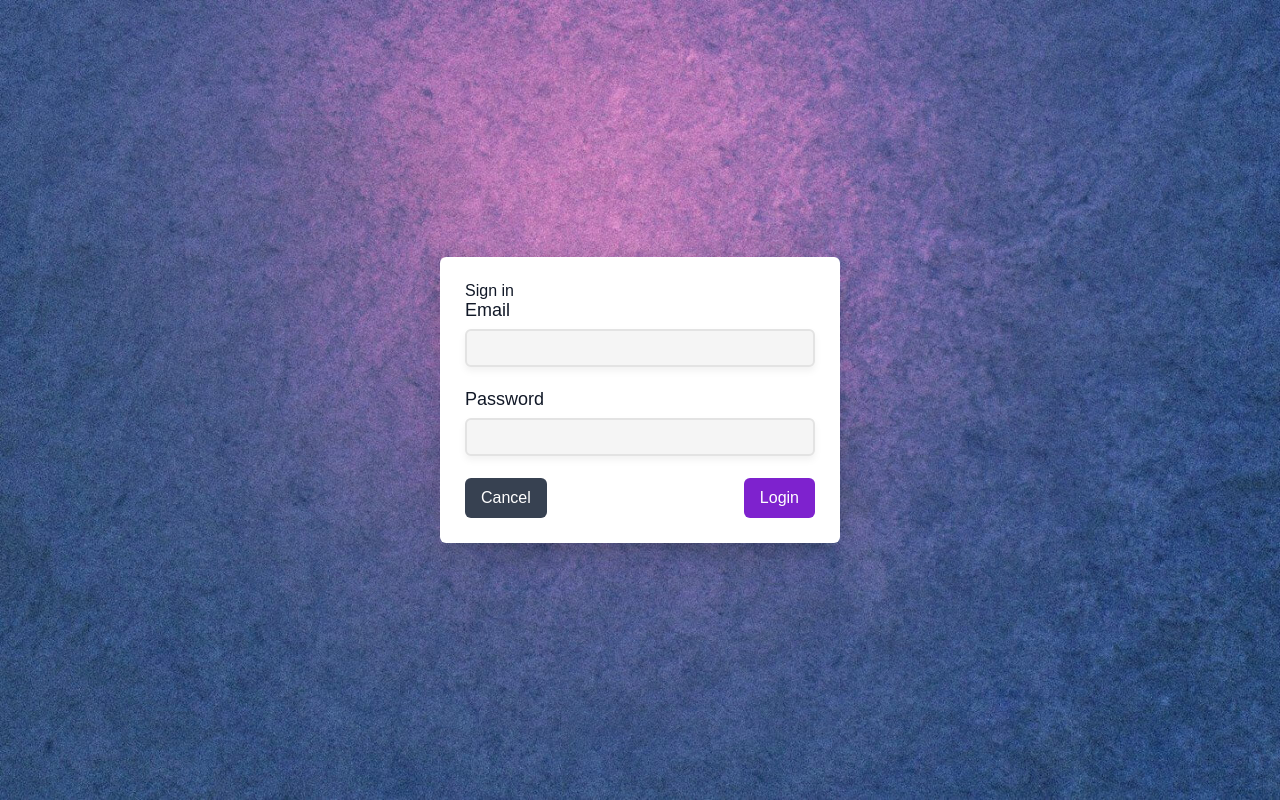
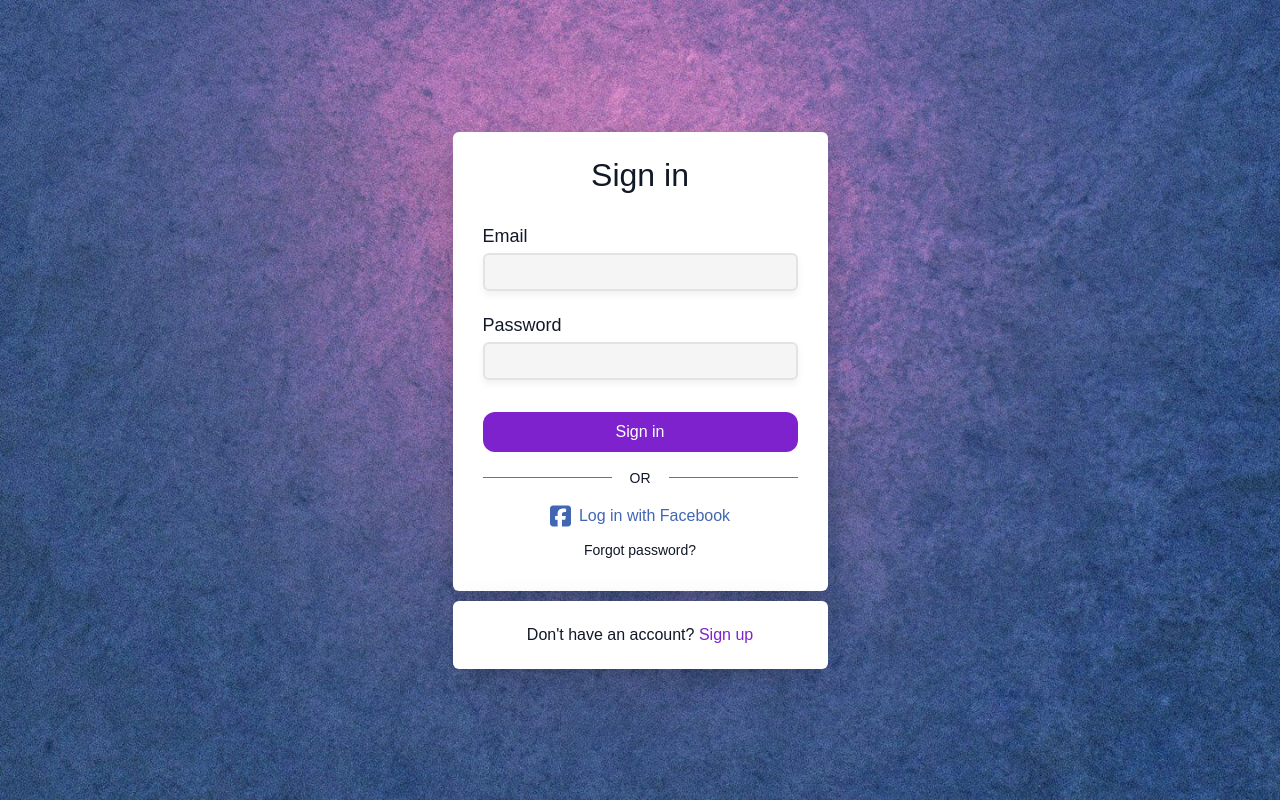
Before and after one commit to cLubber1337/auth-form, a React (Vite) app: page / in a window 1280 px wide. Built offline with nearby package versions, Linux system fonts and the light colour scheme.

Commit message:
feat: sign-in form

```diff
--- a/package.json
+++ b/package.json
@@ -11,9 +11,13 @@
   },
   "dependencies": {
     "@fontsource-variable/commissioner": "^5.0.17",
+    "@fortawesome/fontawesome-svg-core": "^6.4.2",
+    "@fortawesome/free-brands-svg-icons": "^6.4.2",
+    "@fortawesome/react-fontawesome": "^0.2.0",
     "clsx": "^2.0.0",
     "react": "^18.2.0",
-    "react-dom": "^18.2.0"
+    "react-dom": "^18.2.0",
+    "react-hook-form": "^7.48.2"
   },
   "devDependencies": {
     "@it-incubator/eslint-config": "^1.0.1",
--- a/src/App.tsx
+++ b/src/App.tsx
@@ -1,25 +1,24 @@
-import { UiButton } from '@/components/ui-kit/ui-button/ui-button'
-import { UiCard } from '@/components/ui-kit/ui-card/ui-card'
-import { UiTextField } from '@/components/ui-kit/ui-textarea/ui-textfield'
+import { SubmitHandler } from 'react-hook-form'
+
+import { SignInForm, SignInFormType } from '@/components/sign-in-form/sign-in-form'
+import { UiCard } from '@/components/ui-kit'
 
 export const App = () => {
+  const handleSubmitSignIn: SubmitHandler<SignInFormType> = data => {
+    console.log(data)
+  }
+
   return (
-    <div
-      style={{ alignItems: 'center', display: 'flex', height: '100vh', justifyContent: 'center' }}
-    >
-      <UiCard>
-        <h1>Sign in</h1>
-        <form>
-          <UiTextField label={'Email'} name={'email'} />
-          <UiTextField label={'Password'} name={'password'} type={'password'} />
-          <div style={{ display: 'flex', justifyContent: 'space-between' }}>
-            <UiButton variant={'secondary'}>Cancel</UiButton>
-            <UiButton type={'submit'} variant={'primary'}>
-              Login
-            </UiButton>
-          </div>
-        </form>
+    <main className={'sign-in'}>
+      <SignInForm isLoading={false} onSubmit={handleSubmitSignIn} />
+      <UiCard className={'sign-up-card'}>
+        <p style={{ textAlign: 'center' }}>
+          Don&apos;t have an account?{' '}
+          <a href={'#'} style={{ color: '#7e22ce', fontWeight: '500' }}>
+            Sign up
+          </a>
+        </p>
       </UiCard>
-    </div>
+    </main>
   )
 }
--- /dev/null
+++ b/src/components/sign-in-form/sign-in-form.module.scss
@@ -0,0 +1,59 @@
+.title {
+    margin-bottom: 2rem;
+    font-size: 2rem;
+    font-weight: 500;
+    text-align: center;
+}
+
+.actions {
+    width: 100%;
+    margin-top: 0.5rem;
+    margin-bottom: 0.5rem;
+}
+
+.submitBtn {
+    width: 100%;
+    border-radius: 12px;
+}
+
+.divider {
+    display: flex;
+    align-items: center;
+    justify-content: center;
+    margin: 18px 0;
+}
+
+.line {
+    width: 100%;
+    height: 1px;
+    background-color: #64748b;
+}
+
+
+.loginWithFB {
+    display: flex;
+    justify-content: center;
+    color: #4267b2;
+    text-align: center;
+}
+
+.linkFacebook {
+    display: flex;
+    align-items: center;
+}
+
+.or {
+    margin: 0 18px;
+    font-size: 0.875rem;
+}
+
+.fbIcon {
+    margin-right: 0.5rem;
+    font-size: 1.5rem;
+}
+
+.forgotPassword {
+    margin-top: 0.875rem;
+    font-size: 0.875rem;
+    text-align: center;
+}
--- /dev/null
+++ b/src/components/sign-in-form/sign-in-form.tsx
@@ -0,0 +1,71 @@
+import { useForm } from 'react-hook-form'
+
+import { UiButton, UiCard, UiTextField } from '@/components/ui-kit'
+import { faSquareFacebook } from '@fortawesome/free-brands-svg-icons'
+import { FontAwesomeIcon } from '@fortawesome/react-fontawesome'
+
+import s from './sign-in-form.module.scss'
+
+type SignInFormProps = {
+  isLoading: boolean
+  onSubmit: (data: SignInFormType) => void
+}
+
+export type SignInFormType = {
+  email: string
+  password: string
+}
+
+export const SignInForm = ({ isLoading, onSubmit }: SignInFormProps) => {
+  const {
+    formState: { errors },
+    handleSubmit,
+    register,
+  } = useForm<SignInFormType>()
+
+  return (
+    <UiCard>
+      <h1 className={s.title}>Sign in</h1>
+      <form onSubmit={handleSubmit(onSubmit)}>
+        <UiTextField
+          errorMessage={errors.email?.message}
+          required
+          {...register('email')}
+          label={'Email'}
+          type={'email'}
+        />
+        <UiTextField
+          required
+          {...register('password')}
+          errorMessage={errors.password?.message}
+          label={'Password'}
+          type={'password'}
+        />
+        <div className={s.actions}>
+          <UiButton className={s.submitBtn} type={'submit'} variant={'primary'}>
+            {isLoading && 'Loading...'} Sign in
+          </UiButton>
+          <div className={s.divider}>
+            <div className={s.line}></div>
+            <span className={s.or}>OR</span>
+            <div className={s.line}></div>
+          </div>
+          <div className={s.loginWithFB}>
+            <a
+              className={s.linkFacebook}
+              href={'https://www.facebook.com/'}
+              rel={'noreferrer'}
+              target={'_blank'}
+            >
+              <FontAwesomeIcon className={s.fbIcon} icon={faSquareFacebook} />
+              Log in with Facebook
+            </a>
+          </div>
+          <p className={s.forgotPassword}>
+            <a href={'#'}>Forgot password?</a>
+          </p>
+        </div>
+      </form>
+    </UiCard>
+  )
+}
--- /dev/null
+++ b/src/components/ui-kit/index.ts
@@ -0,0 +1,3 @@
+export { UiButton } from './ui-button/ui-button'
+export { UiCard } from './ui-card/ui-card'
+export { UiTextField } from './ui-textfield/ui-textfield'
--- a/src/components/ui-kit/ui-card/ui-card.module.scss
+++ b/src/components/ui-kit/ui-card/ui-card.module.scss
@@ -1,8 +1,8 @@
 .card {
   width: 90vw;
-  max-width: 400px;
+  max-width: 375px;
   max-height: 85vh;
-  padding: 25px;
+  padding: 25px 30px;
 
   background-color: white;
   border-radius: 6px;
--- a/src/components/ui-kit/ui-card/ui-card.tsx
+++ b/src/components/ui-kit/ui-card/ui-card.tsx
@@ -1,11 +1,14 @@
 import { ReactNode } from 'react'
+
+import { clsx } from 'clsx'
 
 import s from './ui-card.module.scss'
 
 type UiCardProps = {
   children: ReactNode
+  className?: string
 }
 
-export const UiCard = ({ children }: UiCardProps) => {
-  return <div className={s.card}>{children}</div>
+export const UiCard = ({ children, className }: UiCardProps) => {
+  return <div className={clsx(s.card, className)}>{children}</div>
 }
--- a/src/components/ui-kit/ui-textarea/ui-textfield.module.scss
+++ b/src/components/ui-kit/ui-textfield/ui-textfield.module.scss
@@ -29,8 +29,17 @@
   }
 }
 
+.errorInput {
+  border: 2px solid #fb7185;
+}
+
 .label {
-  margin-bottom: 0.5rem;
+  margin-bottom: 6px;
   font-size: 1.125rem;
-  font-weight: 500;
 }
+
+.errorText {
+  margin-top: 2px;
+  font-size: .875rem;
+  color: #fb7185;
+}
--- a/src/components/ui-kit/ui-textarea/ui-textfield.tsx
+++ b/src/components/ui-kit/ui-textfield/ui-textfield.tsx
@@ -6,11 +6,15 @@ import s from './ui-textfield.module.scss'
 
 interface UiTextFieldProps extends InputHTMLAttributes<HTMLInputElement> {
   className?: string
+  errorMessage?: string
   label: string
 }
 
 export const UiTextField = forwardRef(
-  ({ className = '', label, ...props }: UiTextFieldProps, ref: ForwardedRef<HTMLInputElement>) => {
+  (
+    { className = '', errorMessage, label, ...props }: UiTextFieldProps,
+    ref: ForwardedRef<HTMLInputElement>
+  ) => {
     return (
       <div className={clsx(s.container, className)}>
         {label && (
@@ -18,7 +22,8 @@ export const UiTextField = forwardRef(
             {label}
           </label>
         )}
-        <input className={s.textField} ref={ref} {...props} />
+        <input className={clsx(s.textField, errorMessage && s.errorInput)} ref={ref} {...props} />
+        {errorMessage && <span className={s.errorText}>{errorMessage}</span>}
       </div>
     )
   }
--- a/src/styles/_base.scss
+++ b/src/styles/_base.scss
@@ -117,8 +117,6 @@ legend {
 }
 
 body {
-  height: 100vh;
-
   font-family: 'Commissioner Variable', sans-serif;
   font-weight: 400;
   color: #111827;
@@ -129,10 +127,19 @@ body {
 }
 
 
-.container {
-  max-width: 1440px;
-  margin: 0 auto;
-  padding: 0 1.25rem;
+.sign-in {
+  display: flex;
+  flex-direction: column;
+  align-items: center;
+  justify-content: center;
+
+
+  height: 100vh;
+
+}
+
+.sign-up-card {
+  margin-top: 10px;
 }
 
 .spinner {
```
Also changed, not shown: 1 other file (tests, documents, lock files or other folders).
